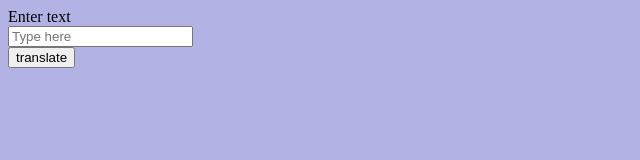
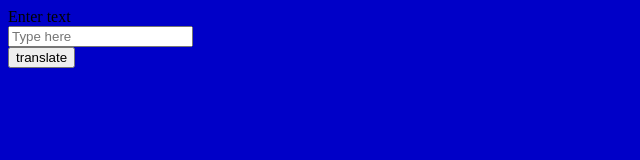
Before and after one commit to twilightfoxx/twilightfoxx.github.io, a plain HTML site: page index.html in a window 1280 px wide. Shown: the whole page, without its empty margins (0-640 px from the left). Drawn offline with Linux system fonts and the light colour scheme.

Commit message:
Update index.html

```diff
--- a/index.html
+++ b/index.html
@@ -1,20 +1,18 @@
 <!DOCTYPE HTML>
 <html lang="en">
 <head>
+<link rel="shortcut icon" type="image/x-icon" href="CH8w8Rud_400x400.ico">
 <script src="translate.js">
 </script>
-  <link rel="shortcut icon" type="image/x-icon" href="CH8w8Rud_400x400.ico">
   <meta charset="UTF-8">
   <meta name="viewport" content="width=device-width, initial-scale=1">
  <style>
    body {
-   background-color: rgba(0, 0, 170, 0.3);
+   background-color: rgba(0, 0, 200);
    }
   </style>
 </head>
 <body>
-
-
   <title>sadness</title>
   <div id="cee">
     <label>Enter text</label><br>
```
